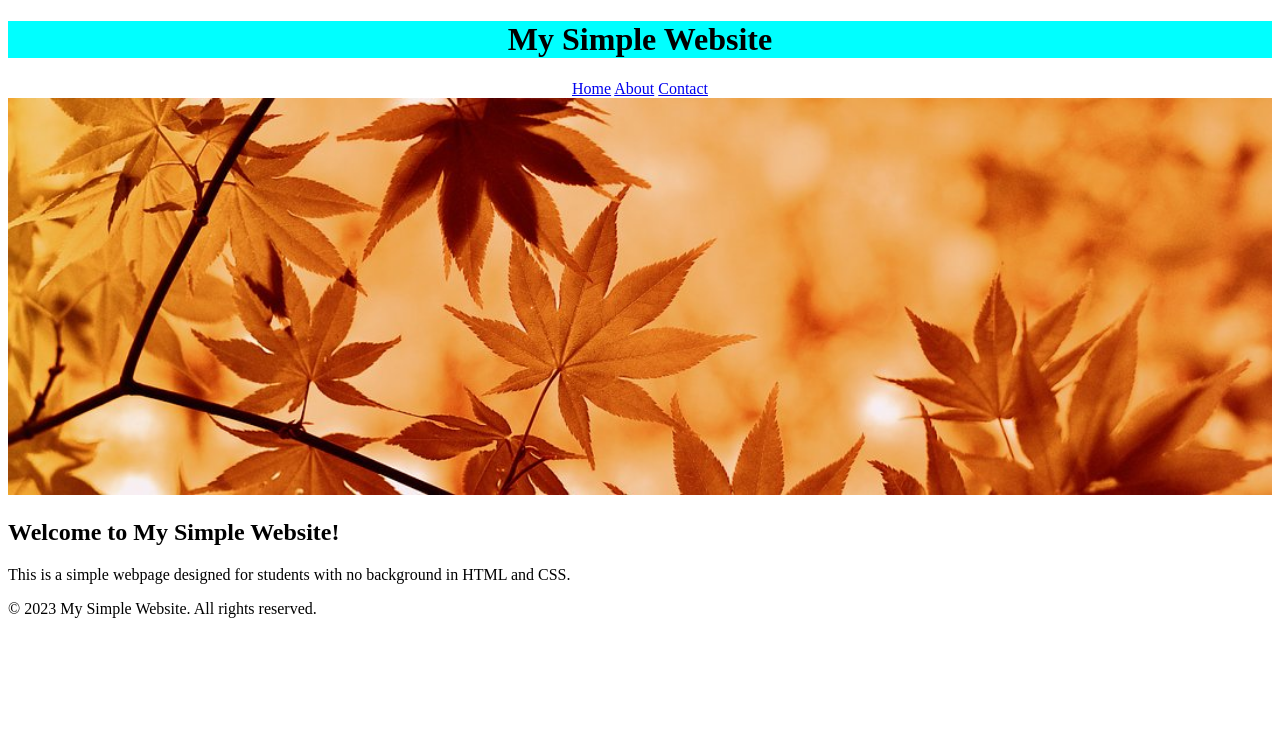
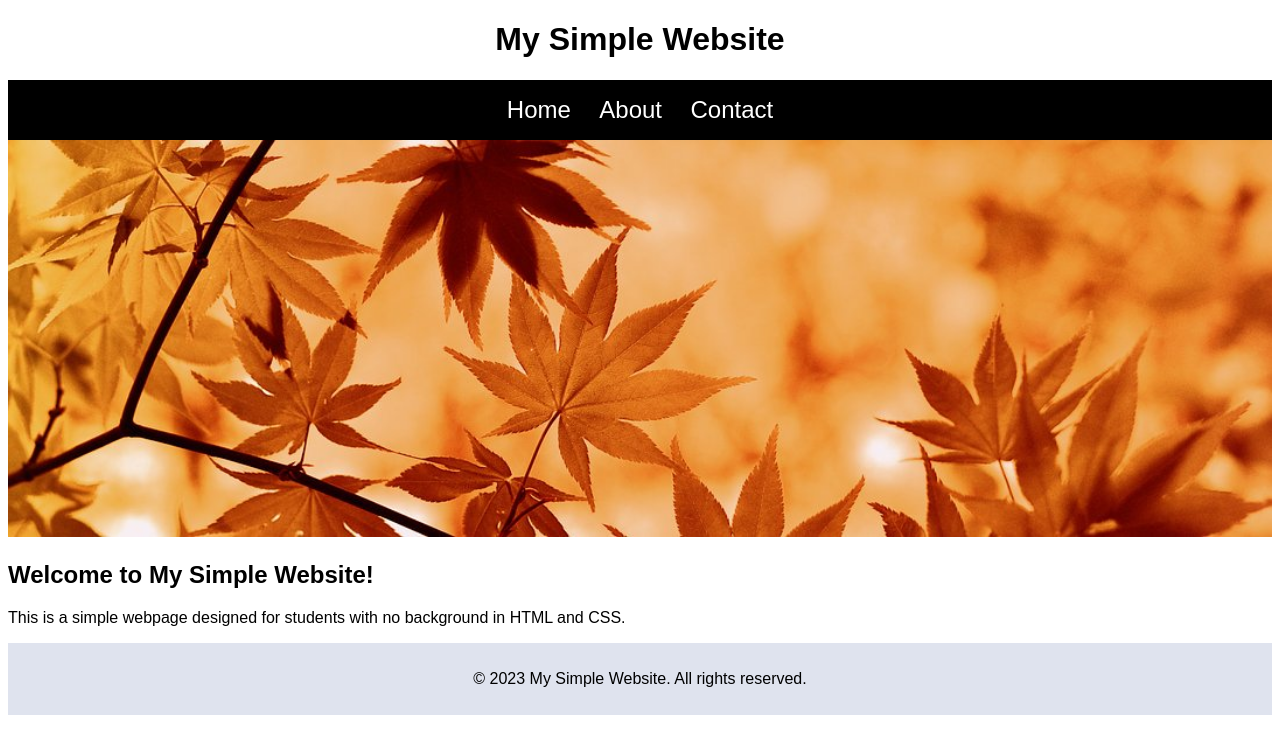
Before and after one commit to tuankthai/basic-css-demo, a plain HTML site: page index.html in a window 1280 px wide. Drawn offline with Linux system fonts and the light colour scheme.

Commit message:
create style.css

```diff
--- a/index.html
+++ b/index.html
@@ -4,18 +4,18 @@
     <meta charset="UTF-8">
     <meta name="viewport" content="width=device-width, initial-scale=1.0">
     <title>Simple HTML & CSS Project</title>
-    <link rel="stylesheet" href="styles.css">
+    <link rel="stylesheet" href="./style.css">
 </head>
 <body>
-    <header style=" background-color: aqua; text-align: center;">
+    <header>
         <h1>My Simple Website</h1>
     </header>
-    <nav style="text-align: center;">
+    <nav >
         <a href="#">Home</a>
         <a href="#">About</a>
         <a href="#">Contact</a>
     </nav>
-    <img style="width: 100%;"  src="./images/banner.jpg" alt="banner photo">
+    <img  src="./images/banner.jpg" alt="banner photo">
     <main>
         <section>
             <h2>Welcome to My Simple Website!</h2>
--- /dev/null
+++ b/style.css
@@ -0,0 +1,38 @@
+a:hover {
+    color: white;
+    text-decoration: none;
+    font-size: 1.9em;
+    padding: 0.5em;
+}
+
+a{
+    color: white;
+    text-decoration: none;
+    font-size: 1.5em;
+    padding: 0.5em;
+}
+
+nav {
+    text-align: center;
+    background-color: black;
+    padding: 1em;
+}
+
+header{
+    background-color: white;
+    text-align: center;
+}
+
+img{
+    width: 100%;
+}
+
+footer{
+    text-align: center;
+    background-color: #dfe3ee;
+    padding: 0.7em;
+}
+
+body{
+    font-family: Arial, Helvetica, sans-serif;
+}
```
